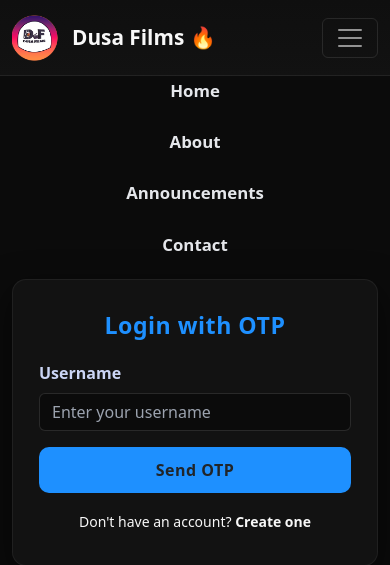
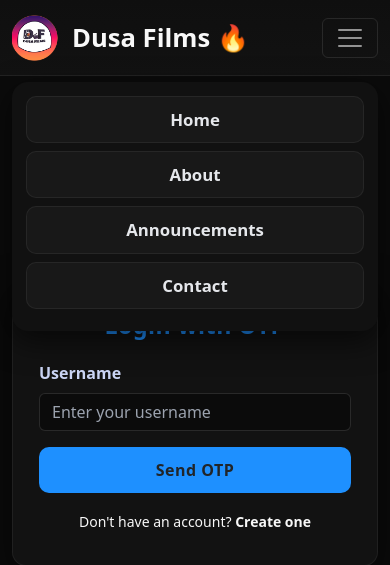
Before and after one commit to engineerblack95/dusafilms, a Django app: page /accounts/login/ in a window 390 px wide, after a click that opens the changed part. Shown: the top 565 px of the page. Run offline with Django 5.2, Linux system fonts and the light colour scheme; some libraries are stand-ins or nearby versions.

Commit message:
Improve mobile navbar on link click)

```diff
--- a/movies/templates/movies/base.html
+++ b/movies/templates/movies/base.html
@@ -58,9 +58,9 @@
             font-weight: 700;
             font-size: 1.05rem;
             color: #e5e7eb !important;
-            padding: 8px 14px;
-            border-radius: 6px;
-            transition: 0.25s ease;
+            padding: 10px 16px;
+            border-radius: 10px;
+            transition: all 0.25s ease;
         }
 
         .nav-link-strong:hover {
@@ -68,19 +68,42 @@
             color: white !important;
         }
 
-        .nav-link-strong.active {
-            color: var(--blue) !important;
-            font-weight: 800;
-        }
-
-        .navbar-nav .nav-item {
-            margin-left: 6px;
-        }
-
         /* ================= PAGE CONTENT ================= */
         main.container {
             padding-top: calc(var(--nav-height) + 30px);
             padding-bottom: 40px;
+        }
+
+        /* ================= MOBILE DROPDOWN CARD ================= */
+        @media (max-width: 991px) {
+
+            .navbar-collapse {
+                margin-top: 14px;
+                background: #111;
+                border-radius: 16px;
+                padding: 14px;
+                box-shadow: 0 10px 30px rgba(0,0,0,0.6);
+            }
+
+            .navbar-nav {
+                text-align: center;
+            }
+
+            .navbar-nav .nav-item {
+                margin-bottom: 8px;
+            }
+
+            .nav-link-strong {
+                width: 100%;
+                display: block;
+                background: #181818;
+                border: 1px solid rgba(255,255,255,0.06);
+            }
+
+            .nav-link-strong:active {
+                transform: scale(0.97);
+                background: rgba(30,144,255,0.25);
+            }
         }
 
         /* ================= FOOTER ================= */
@@ -114,27 +137,6 @@
             font-weight: 700;
             opacity: 0.9;
         }
-
-        /* ================= MOBILE ================= */
-        @media (max-width: 768px) {
-            .logo-text {
-                font-size: 1.3rem;
-            }
-
-            .navbar-nav {
-                text-align: center;
-            }
-
-            .navbar-nav .nav-item {
-                margin-left: 0;
-                margin-bottom: 6px;
-            }
-
-            .nav-link-strong {
-                width: 100%;
-                padding: 10px 0;
-            }
-        }
     </style>
 </head>
 
@@ -153,21 +155,21 @@
         </button>
 
         <div class="collapse navbar-collapse" id="mainNavbar">
-            <ul class="navbar-nav ms-auto text-center">
+            <ul class="navbar-nav ms-auto">
 
                 <li class="nav-item">
-                    <a class="nav-link nav-link-strong nav-close" href="{% url 'movies:home' %}">Home</a>
+                    <a class="nav-link nav-link-strong" href="{% url 'movies:home' %}">Home</a>
                 </li>
 
                 <li class="nav-item">
-                    <a class="nav-link nav-link-strong nav-close" href="{% url 'movies:about' %}">About</a>
+                    <a class="nav-link nav-link-strong" href="{% url 'movies:about' %}">About</a>
                 </li>
 
-                <li class="nav-item position-relative">
-                    <a class="nav-link nav-link-strong nav-close" href="{% url 'announcements:list' %}">
+                <li class="nav-item">
+                    <a class="nav-link nav-link-strong" href="{% url 'announcements:list' %}">
                         Announcements
                         {% if unread_announcements_count > 0 %}
-                        <span class="badge bg-danger rounded-pill position-absolute">
+                        <span class="badge bg-danger rounded-pill ms-1">
                             {{ unread_announcements_count }}
                         </span>
                         {% endif %}
@@ -175,18 +177,17 @@
                 </li>
 
                 <li class="nav-item">
-                    <a class="nav-link nav-link-strong nav-close" href="{% url 'contact:contact' %}">Contact</a>
+                    <a class="nav-link nav-link-strong" href="{% url 'contact:contact' %}">Contact</a>
                 </li>
 
                 {% if user.is_authenticated %}
                     <li class="nav-item">
-                        <a class="nav-link nav-link-strong nav-close" href="{% url 'accounts:dashboard' %}">Dashboard</a>
+                        <a class="nav-link nav-link-strong" href="{% url 'accounts:dashboard' %}">Dashboard</a>
                     </li>
                     <li class="nav-item">
-                        <a class="nav-link fw-bold text-danger nav-close" href="{% url 'accounts:logout' %}">Logout</a>
+                        <a class="nav-link fw-bold text-danger" href="{% url 'accounts:logout' %}">Logout</a>
                     </li>
                 {% endif %}
-
             </ul>
         </div>
     </div>
@@ -213,22 +214,7 @@
     </div>
 </footer>
 
-<!-- BOOTSTRAP JS -->
 <script src="https://cdn.jsdelivr.net/npm/bootstrap@5.3.0/dist/js/bootstrap.bundle.min.js"></script>
-
-<!-- ================= STEP 6: AUTO-CLOSE MOBILE MENU ================= -->
-<script>
-    document.querySelectorAll('.nav-close').forEach(link => {
-        link.addEventListener('click', () => {
-            const navbar = document.getElementById('mainNavbar');
-            const bsCollapse = bootstrap.Collapse.getInstance(navbar);
-            if (bsCollapse) {
-                bsCollapse.hide();
-            }
-        });
-    });
-</script>
-
 {% block extra_js %}{% endblock %}
 </body>
 </html>
```
